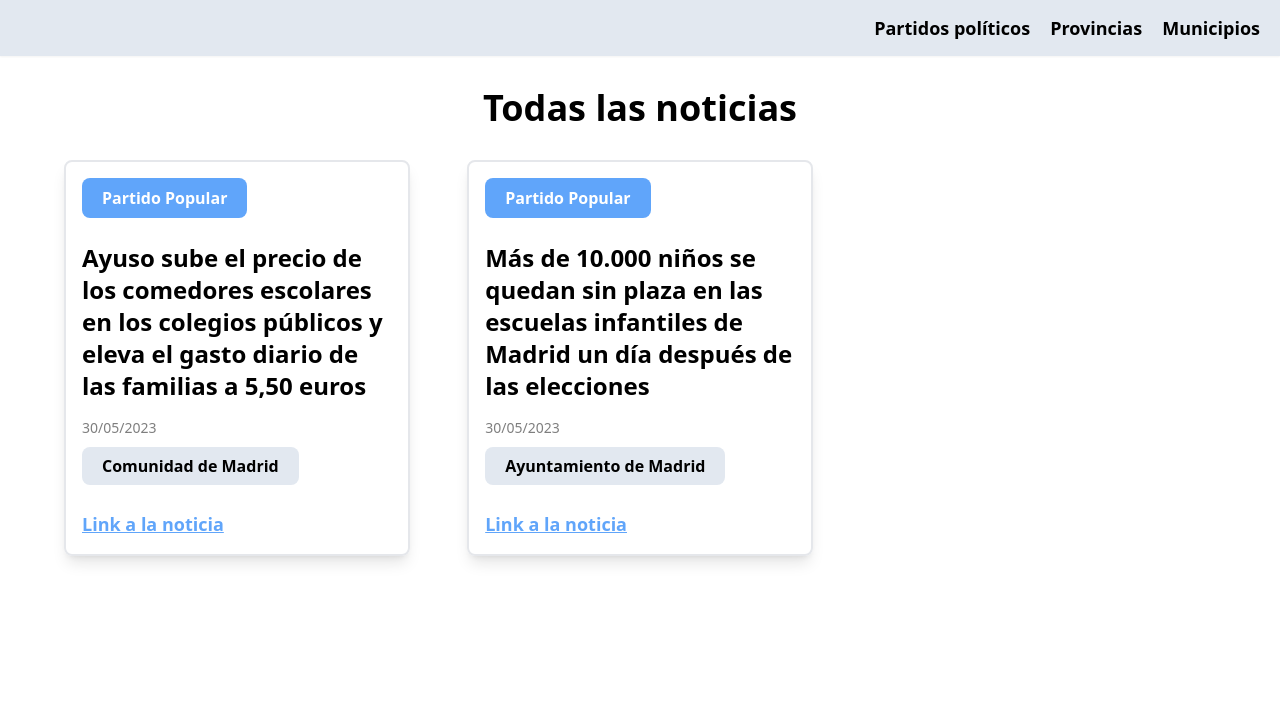
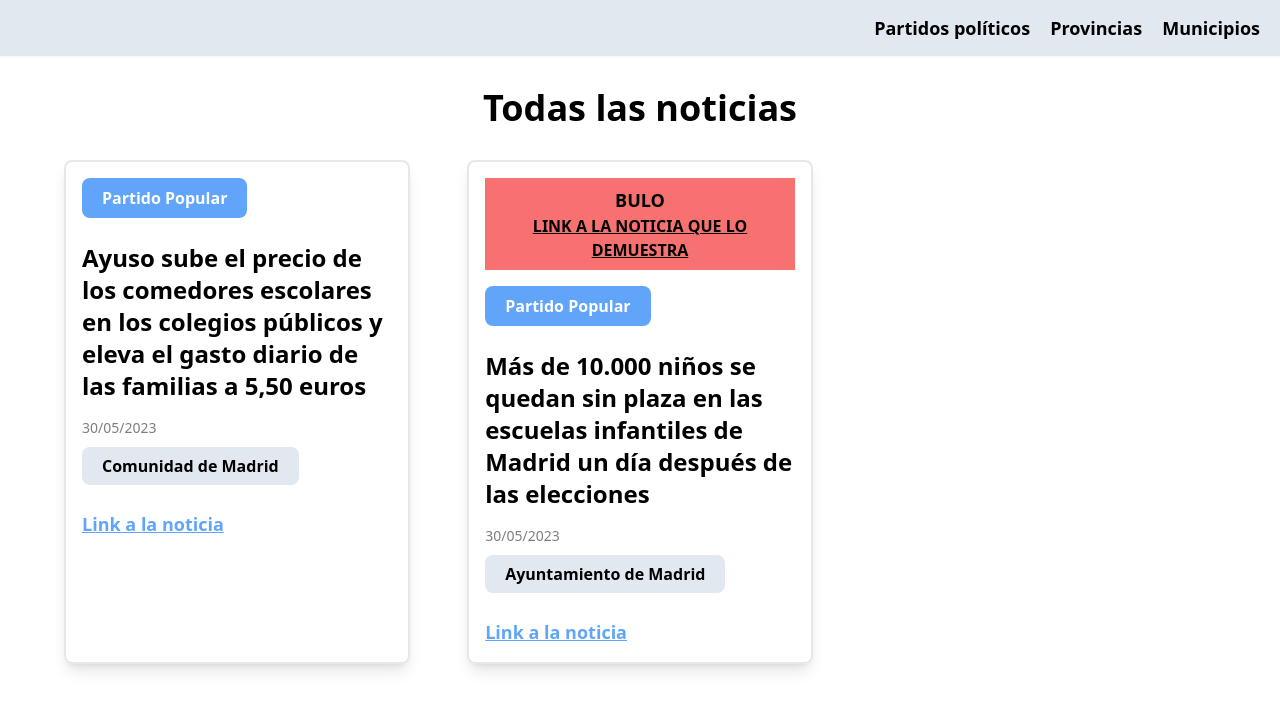
Before and after one commit to aramossanchez/resume_spain, a Next.js app: page / in a window 1280 px wide. Shown: the top 710 px of the page. Built offline with nearby package versions, Linux system fonts and the light colour scheme.

Commit message:
feat: iniciado sistema de bulos

```diff
--- a/containers/IndexContainer/IndexContainer.tsx
+++ b/containers/IndexContainer/IndexContainer.tsx
@@ -13,6 +13,14 @@ export default function IndexContainer() {
             <div className="w-full flex flex-row flex-wrap gap-[5%] gap-y-16 px-[5%]">
                 {newsList.map((news, index) => (
                     <div key={index + 'new'} className="flex flex-col w-[30%] gap-4 shadow-lg rounded-lg border-2 px-4 py-4">
+                        {news.fakeNew.state === 'yes' &&
+                            <div className="bg-red-400 flex flex-col w-full py-2">
+                                <span className=" text-lg text-center font-semibold">BULO</span>
+                                <Link href={''} className="text-center">
+                                    <span className="underline font-semibold">LINK A LA NOTICIA QUE LO DEMUESTRA</span>
+                                </Link>
+                            </div>
+                        }
                         <div className="flex flex-row flex-wrap">{news.organizations.map((organization, index2) => (
                             <span className={`mb-2 px-5 py-2 rounded-lg cursor-pointer
                             ${organization === 'Partido Popular' ? 'bg-blue-400 text-white font-semibold' : ''}
--- a/db/news.js
+++ b/db/news.js
@@ -1,20 +1,30 @@
 export const news =
 [
     {
+        'id': '1',
         'title': 'Ayuso sube el precio de los comedores escolares en los colegios públicos y eleva el gasto diario de las familias a 5,50 euros',
         'link': 'https://www.publico.es/sociedad/ayuso-sube-precio-comedores-escolares-colegios-publicos-eleva-gasto-diario-familias-5-50-euros.html',
         'organizations': ['Partido Popular'],
         'provincia': 'Comunidad de Madrid',
         'date': '30/05/2023',
-        'tags': ['Educación']
+        'tags': ['Educación'],
+        'fakeNew': {
+            'state': 'no',
+            'link': ''
+        }
     },
     {
+        'id': '2',
         'title': 'Más de 10.000 niños se quedan sin plaza en las escuelas infantiles de Madrid un día después de las elecciones ',
         'link': 'https://www.eldiario.es/madrid/somos/miles-ninos-quedan-plaza-escuelas-infantiles-madrid-dia-despues-elecciones_1_10249261.html',
         'organizations': ['Partido Popular'],
         'provincia': 'Comunidad de Madrid',
         'municipio': 'Madrid',
         'date': '30/05/2023',
-        'tags': ['Educación']
+        'tags': ['Educación'],
+        'fakeNew': {
+            'state': 'yes',
+            'link': '1'
+        }
     }
 ]
--- a/types/news.type.tsx
+++ b/types/news.type.tsx
@@ -6,4 +6,8 @@ export type newsDTO = {
     municipio?: string,
     date: string,
     tags: string[],
+    fakeNew: {
+      state: string,
+      link: string
+    }
   }
```
